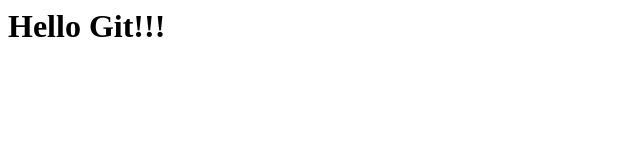
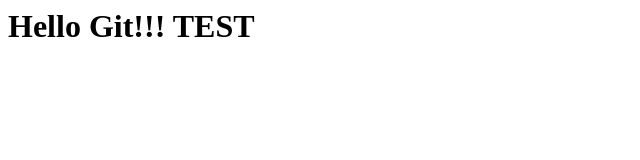
Before and after one commit to garret1evg/git-sample, a plain HTML site: page index.html in a window 1280 px wide. Shown: the whole page, without its empty margins (0-640 px from the left). Drawn offline with Linux system fonts and the light colour scheme.

Commit message:
New File

```diff
--- a/index.html
+++ b/index.html
@@ -1 +1 @@
-<h1>Hello Git!!!</h1>
+<h1>Hello Git!!! TEST</h1>
```
